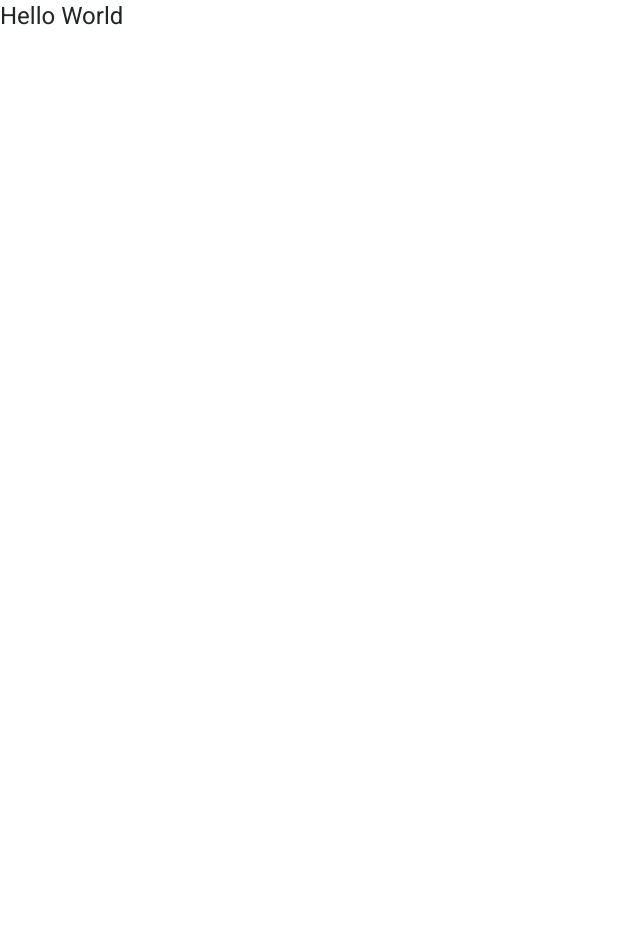
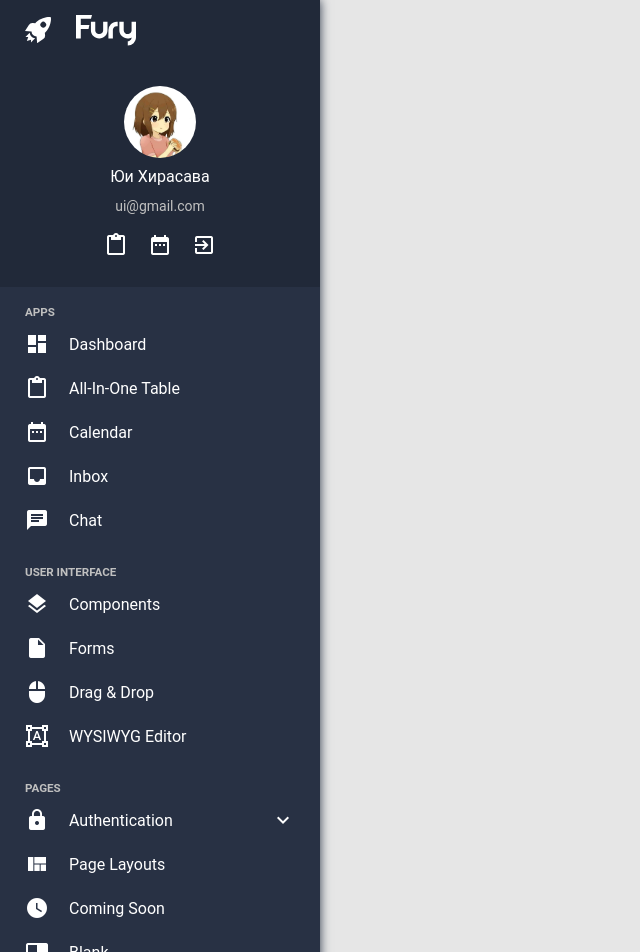
Before and after one commit to TaliOfRivia/fury-replic, an Angular app: page / in a window 1280 px wide. Shown: the top 952 px of the page, without its empty margins (0-640 px from the left). Before the commit the page ends 800 px from the top, so only its background shows below. Built offline with nearby package versions, Linux system fonts and the light colour scheme.

Commit message:
Add sidebar

```diff
--- a/src/app/app.component.css
+++ b/src/app/app.component.css
@@ -0,0 +1,109 @@
+.sidebar {
+    background: rgb(40, 49, 68);
+    color: white;
+    padding: 0;
+    z-index: 1;
+    box-shadow: 0px 0px 10px rgb(44, 54, 73);
+}
+
+
+.content {
+    background: rgb(230, 230, 230);
+}
+
+.logo {
+    padding: 15px 25px;
+    background: rgb(33, 41, 57);
+    /* z-index: 1; */
+    /* position: fixed; */
+}
+
+.logo_txt {
+    fill: white;
+    width: 60px;
+}
+
+.logo_img {
+    fill: white;
+    width: 26px;
+    margin-right: 25px;
+}
+
+.user {
+    background: rgb(33, 41, 57);
+    text-align: center;
+    padding: 25px 0;
+}
+
+.user p {
+    color: rgb(192, 192, 192);
+}
+
+.user h3 {
+    margin: 5px;
+}
+
+.user img {
+    width: 72px;
+    height: 72px;
+    border-radius: 100px;
+}
+
+.user mat-icon {
+    margin: 5px 10px 0 10px;
+    font-size: 24px;
+}
+
+.menu {
+    background: rgb(40, 49, 68);
+    padding: 15px 0;
+
+}
+
+.menu h5 {
+    color: rgb(192, 192, 192);
+    font-weight: 600;
+    margin: 0 25px;
+}
+
+.menu a {
+    color: white;
+    text-decoration: none;
+    display: block;
+    padding: 10px 25px 5px 25px;
+    border-top-right-radius: 22px;
+    border-bottom-right-radius: 22px;
+}
+
+.menu a:hover {
+    background: rgb(33, 41, 57);
+}
+
+.menu a span {
+    vertical-align: super;
+    font-size: 16px;
+}
+
+.menu a>mat-icon {
+    font-size: 24px;
+    margin-right: 20px;
+}
+
+.menu a>mat-icon:last-child {
+    float: right;
+    margin: 0;
+}
+
+.dropdown-menu {
+    background: rgb(33, 41, 57);
+}
+
+.dropdown-menu mat-icon {
+    color: rgb(144, 148, 156);
+}
+
+
+.dropdown-menu a:hover {
+    color: white;
+    background: rgb(35, 43, 60);
+}
--- a/src/app/app.component.html
+++ b/src/app/app.component.html
@@ -1 +1,118 @@
-<h1>Hello World</h1>
+<div class="container-fluid">
+    <div class="row">
+        <div class="col-3 sidebar">
+            <div class="logo">
+                <svg class="logo_img" viewBox="0 0 33.74 33.99" xmlns="http://www.w3.org/2000/svg"><title>icon</title><path d="M26.83,19.33c-.36.37-.73.71-1.09,1l.31,3.22a5.41,5.41,0,0,1-2.43,5.14L15.72,34l-.67-8.74a6.54,6.54,0,0,1-6.57-6.53L0,18.18l5-7.93a5.41,5.41,0,0,1,5.23-2.54l3.1.31q.49-.55,1.05-1.11C20.78.54,30.82-.62,33.48.26,34.37,2.93,33.2,13,26.83,19.33Zm-.45-12a3.77,3.77,0,1,0,0,5.33A3.77,3.77,0,0,0,26.38,7.36ZM2.82,23.72l3.24-3.24a8.24,8.24,0,0,0,7.11,7.1L10.5,30.25,7.74,33V29.46L2.41,31.23l1.78-5.32H.64Z"></path></svg>
+                <svg class="logo_txt" viewBox="0 0 138.16 70.27" xmlns="http://www.w3.org/2000/svg"><title>Logo</title><polygon points="0 54.1 11.05 54.1 11.03 32 28.82 32 30.83 23.22 11.07 23.22 11.03 8.8 34.48 8.8 36.85 0 0 0 0 54.1"></polygon><path d="M44.34,34.92a8.78,8.78,0,0,0,.72,3.53A9.28,9.28,0,0,0,47,41.33a8.71,8.71,0,0,0,2.91,1.91,9.56,9.56,0,0,0,3.57.68,8.79,8.79,0,0,0,6.33-2.59,9.28,9.28,0,0,0,2-2.88,9,9,0,0,0,.72-3.53V15.77h10V34.92A19,19,0,0,1,71,42.37a19.43,19.43,0,0,1-4,6.09,18.7,18.7,0,0,1-6,4.06A18.37,18.37,0,0,1,53.63,54a19,19,0,0,1-7.52-1.48A19.36,19.36,0,0,1,40,48.46a19.05,19.05,0,0,1-4.14-6.05,18.47,18.47,0,0,1-1.52-7.49V15.77h10Z"></path><path d="M93.81,25.85a8.74,8.74,0,0,0-3.53.72,9.19,9.19,0,0,0-2.88,1.94,8.68,8.68,0,0,0-1.91,2.88,8.22,8.22,0,0,0-.61,3.53V54H74.65V34.92A19.1,19.1,0,0,1,80.2,21.38a19.57,19.57,0,0,1,6.08-4.1,18.51,18.51,0,0,1,7.45-1.51H96V25.85Z"></path><path d="M138.16,15.77v36a18.35,18.35,0,0,1-1.59,7.2,19.2,19.2,0,0,1-4.07,5.9,18.8,18.8,0,0,1-13.28,5.4V60.34a8.34,8.34,0,0,0,3.38-.69,8.84,8.84,0,0,0,2.78-1.87,9.41,9.41,0,0,0,1.9-2.77,9.06,9.06,0,0,0,.8-3.39,16.87,16.87,0,0,1-4.25,1.77,18.11,18.11,0,0,1-4.68.61,18.48,18.48,0,0,1-7.45-1.51,19.84,19.84,0,0,1-6.12-4.11,19.51,19.51,0,0,1-4.18-6,18,18,0,0,1-1.55-7.42V15.77h10V34.92a9.37,9.37,0,0,0,2.74,6.34,9,9,0,0,0,9.86,1.87,9.25,9.25,0,0,0,4.82-4.79,8.33,8.33,0,0,0,.72-3.42V15.77Z"></path></svg>
+            </div>
+            <div class="user">
+                <img src="./assets/user.jpg" alt="user">
+                <h3>Юи Хирасава</h3>
+                <p>ui@gmail.com</p>
+                <mat-icon aria-hidden="false" aria-label="All-In-One Table">content_paste</mat-icon>
+                <mat-icon aria-hidden="false" aria-label="Calendar">date_range</mat-icon>
+                <mat-icon aria-hidden="false" aria-label="Exit">exit_to_app</mat-icon>
+            </div>
+            <div class="menu">
+                <h5>APPS</h5>
+
+                <a href="">
+                    <mat-icon aria-hidden="false" aria-label="">dashboard</mat-icon>
+                    <span>Dashboard</span>
+                </a>
+
+                <a href="">
+                    <mat-icon aria-hidden="false" aria-label="">content_paste</mat-icon>
+                    <span>All-In-One Table</span>
+                </a>
+
+                <a href="">
+                    <mat-icon aria-hidden="false" aria-label="">date_range</mat-icon>
+                    <span>Calendar</span>
+                </a>
+
+                <a href="">
+                    <mat-icon aria-hidden="false" aria-label="">inbox</mat-icon>
+                    <span>Inbox</span>
+                </a>
+
+                <a href="">
+                    <mat-icon aria-hidden="false" aria-label="">chat</mat-icon>
+                    <span>Chat</span>
+                </a>
+
+                <br>
+                <h5>USER INTERFACE</h5>
+
+                <a href="">
+                    <mat-icon aria-hidden="false" aria-label="">layers</mat-icon>
+                    <span>Components</span>
+                </a>
+
+                <a href="">
+                    <mat-icon aria-hidden="false" aria-label="">insert_drive_file</mat-icon>
+                    <span>Forms</span>
+                </a>
+
+                <a href="">
+                    <mat-icon aria-hidden="false" aria-label="">mouse</mat-icon>
+                    <span>Drag & Drop</span>
+                </a>
+
+                <a href="">
+                    <mat-icon aria-hidden="false" aria-label="">format_shapes</mat-icon>
+                    <span>WYSIWYG Editor</span>
+                </a>
+
+                <br>
+                <h5>PAGES</h5>
+
+                <a href="#" role="button" data-bs-toggle="dropdown" aria-expanded="false">
+                    <mat-icon aria-hidden="false" aria-label="">lock</mat-icon>
+                    <span>Authentication</span>
+                    <mat-icon aria-hidden="false" aria-label="">expand_more</mat-icon>
+                  </a>
+
+                  <div class="dropdown-menu" aria-labelledby="dropdownMenuLink">
+                    <a class="dropdown-item" href="#"><mat-icon aria-hidden="false" aria-label="">login</mat-icon><span>Login Page</span></a>
+                    <a class="dropdown-item" href="#"><mat-icon aria-hidden="false" aria-label="">account_box</mat-icon><span>Register Page</span></a>
+                    <a class="dropdown-item" href="#"><mat-icon aria-hidden="false" aria-label="">lock_open</mat-icon><span>Forgot Password</span></a>
+                  </div>
+
+                <a href="">
+                    <mat-icon aria-hidden="false" aria-label="">view_quilt</mat-icon>
+                    <span>Page Layouts</span>
+                </a>
+
+                <a href="">
+                    <mat-icon aria-hidden="false" aria-label="">watch_later</mat-icon>
+                    <span>Coming Soon</span>
+                </a>
+
+                <a href="">
+                    <mat-icon aria-hidden="false" aria-label="">featured_video</mat-icon>
+                    <span>Blank</span>
+                </a>
+
+                <a href="">
+                    <mat-icon aria-hidden="false" aria-label="">map</mat-icon>
+                    <span>Maps</span>
+                </a>
+
+                <a href="">
+                    <mat-icon aria-hidden="false" aria-label="">star_border</mat-icon>
+                    <span>Material Icons</span>
+                </a>
+
+                <a href="">
+                    <mat-icon aria-hidden="false" aria-label="">view_headline</mat-icon>
+                    <span>Multi-Level Menu</span>
+                </a>
+            </div>
+
+        </div>
+        <div class="col-9 content">
+            <router-outlet></router-outlet>
+        </div>
+    </div>
+</div>
--- a/src/app/app.component.ts
+++ b/src/app/app.component.ts
@@ -7,4 +7,5 @@ import { Component } from '@angular/core';
 })
 export class AppComponent {
   title = 'FURY';
+
 }
--- a/src/index.html
+++ b/src/index.html
@@ -7,7 +7,7 @@
   <meta name="viewport" content="width=device-width, initial-scale=1">
   <link rel="icon" type="image/x-icon" href="favicon.ico">
   <link rel="preconnect" href="https://fonts.gstatic.com">
-  <link href="https://fonts.googleapis.com/css2?family=Roboto:wght@300;400;500&display=swap" rel="stylesheet">
+  <!-- <link href="https://fonts.googleapis.com/css2?family=Roboto:wght@300;400;500&display=swap" rel="stylesheet"> -->
   <link href="https://fonts.googleapis.com/icon?family=Material+Icons" rel="stylesheet">
   <link href="https://cdn.jsdelivr.net/npm/bootstrap@5.1.3/dist/css/bootstrap.min.css" rel="stylesheet" integrity="sha384-1BmE4kWBq78iYhFldvKuhfTAU6auU8tT94WrHftjDbrCEXSU1oBoqyl2QvZ6jIW3" crossorigin="anonymous">
 </head>
--- a/src/styles.css
+++ b/src/styles.css
@@ -1,4 +1,5 @@
 /* You can add global styles to this file, and also import other style files */
+@import url('https://fonts.googleapis.com/css2?family=Readex+Pro&display=swap');
 
 html, body { height: 100%; }
-body { margin: 0; font-family: Roboto, "Helvetica Neue", sans-serif; }
+body { margin: 0; font-family: 'Readex Pro', sans-serif; }
```
Also changed, not shown: src/app/app.module.ts (+6 -1 lines), src/assets/logo.png (added), src/assets/user.jpg (added).
